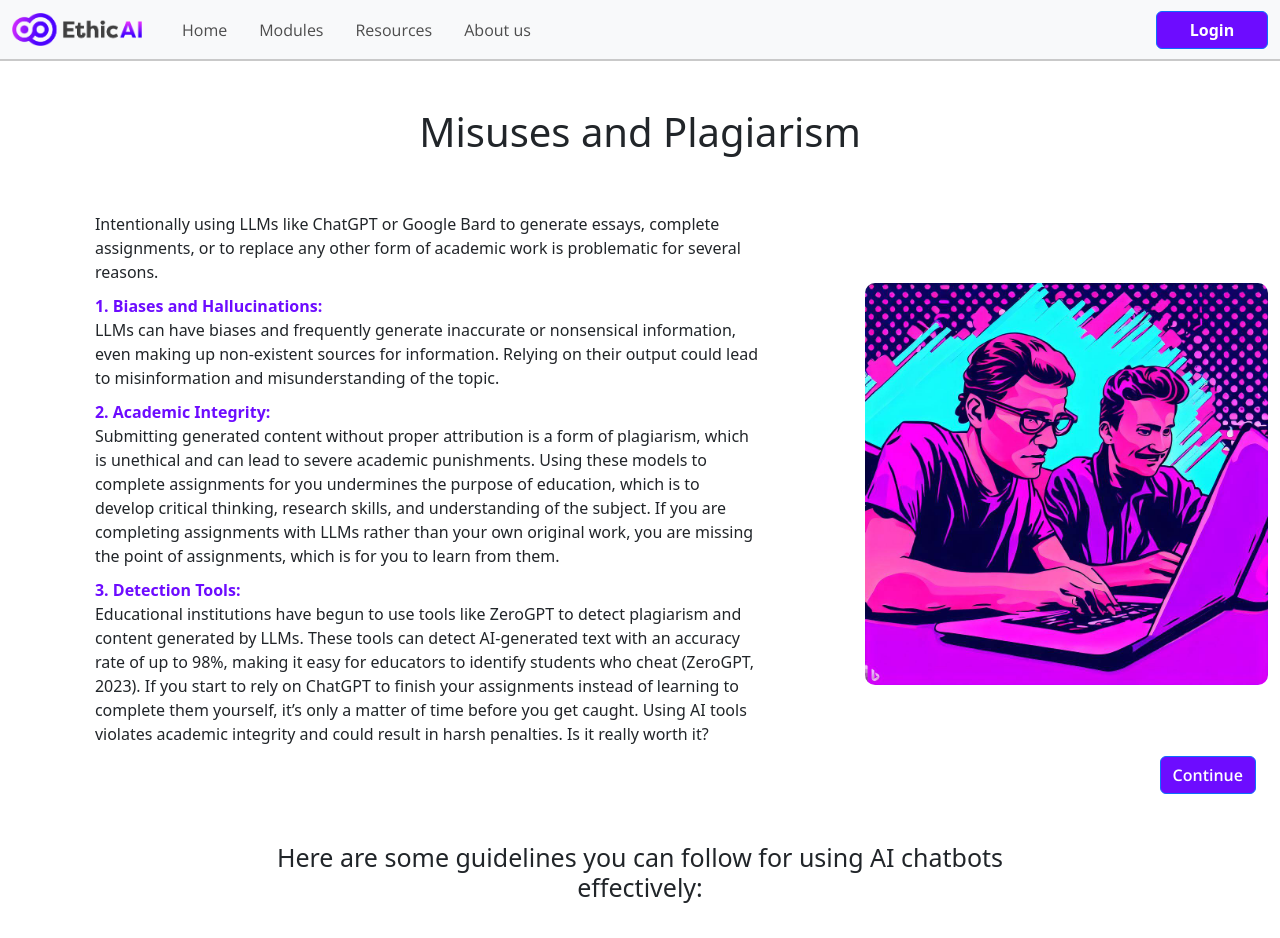
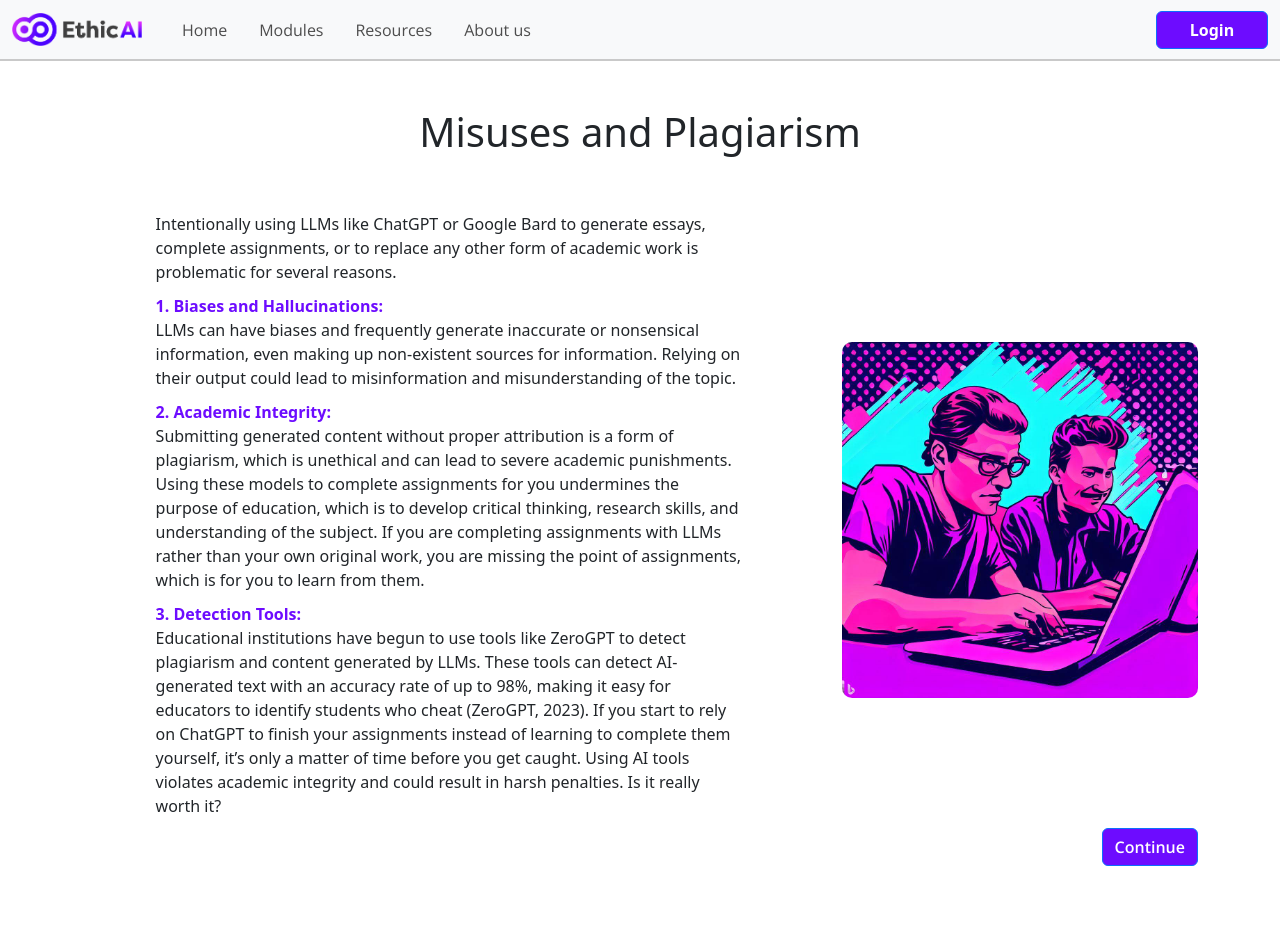
Before and after one commit to harslash/EthicAI, a Vue app in the folder project/ethicai-spa/: page /chatbots/misuses-and-plagiarism in a window 1280 px wide. Shown: the top 938 px of the page. Built offline with nearby package versions, Linux system fonts and the light colour scheme.

Commit message:
Reformatted existing section on page 4

```diff
--- a/project/ethicai-spa/src/components/pages/chatbots/chatbots-page-4.vue
+++ b/project/ethicai-spa/src/components/pages/chatbots/chatbots-page-4.vue
@@ -9,9 +9,10 @@
 
     <div
       ref="firstSection"
-      class="row h-30 mb-5 justify-content-center"
-      :class="{ 'hidden': !showFirstSection }"
-    >
+      class="container h-30 mb-5 justify-content-center"
+      :class="{ 'hidden': !showFirstSection }">
+
+      <div class="row">
       <div class="col-md-8 d-flex align-items-center">
         <div class="d-flex justify-content-center flex-wrap">
           <p class="section-text">
@@ -38,6 +39,7 @@
         <img class="img-a" src="../../../assets/chatbots_page_4_a.jpeg" alt="an art piece depicting a purple swirl" />
       </div>
 
+      </div>
         <div class="row h-10">
             <div class="col-md-8 offset-md-4 d-flex justify-content-end align-items-left">
                 <purple-btn :text="'Continue'" @click="showSecondSection = true; scrollIntoSecondSection()" />
@@ -45,7 +47,11 @@
         </div>
     </div>
 
-    <div class="row justify-content-center mb-5"> <!-- Center the row -->
+    <div
+      ref="secondSection"
+      class="row justify-content-center mb-5"
+       :class="{ 'hidden': !showSecondSection }"
+      > <!-- Center the row -->
       <div class="col-md-8 pb-5"> <!-- Reduce the column width -->
         <div class="justify-content-center align-items-center"> <!-- Center content vertically and horizontally -->
           <h2>
@@ -72,6 +78,7 @@ export default defineComponent({
   data() {
     return {
       showFirstSection: true,
+      showSecondSection: false
     };
   },
   methods: {
@@ -125,4 +132,9 @@ h2 {
   font-size: 25px;
 }
 
+.hidden {
+  opacity: 0;
+  max-height: 0;
+  overflow: hidden;
+}
 </style>
```
